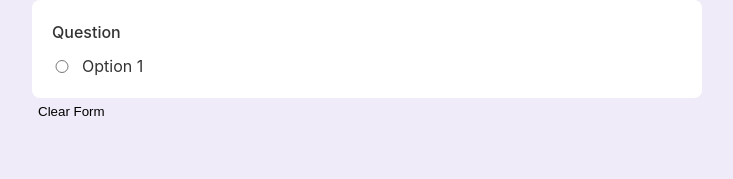
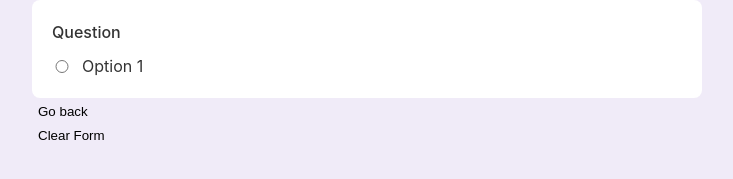
Before and after one commit to Deemou/google-form, a React (Vite) app: page /preview in a window 1280 px wide. Shown: the part 217-396 px from the top of the page, without its empty margins (273-1006 px from the left). Built offline with nearby package versions, Linux system fonts and the light colour scheme.

Commit message:
feat: add go-back-button to go home

```diff
--- a/src/components/preview-button-bar.tsx
+++ b/src/components/preview-button-bar.tsx
@@ -1,8 +1,14 @@
+import { useNavigate } from 'react-router-dom';
 import { useAppDispatch } from '@/app/hooks';
 import { clearForm } from '@app/slices/contentSlice';
 
 export default function PreviewButtonBar() {
+  const navigate = useNavigate();
   const dispatch = useAppDispatch();
+
+  const onClickGoBack = () => {
+    navigate('/');
+  };
 
   const onClickClearForm = () => {
     dispatch(clearForm());
@@ -11,6 +17,16 @@ export default function PreviewButtonBar() {
   return (
     <>
       <div aria-label="Preview button bar" className="preview-button-bar">
+        <div>
+          <button
+            onClick={onClickGoBack}
+            type="button"
+            aria-label="Go back"
+            className="go-back-button"
+          >
+            Go back
+          </button>
+        </div>
         <button
           onClick={onClickClearForm}
           type="button"
```
